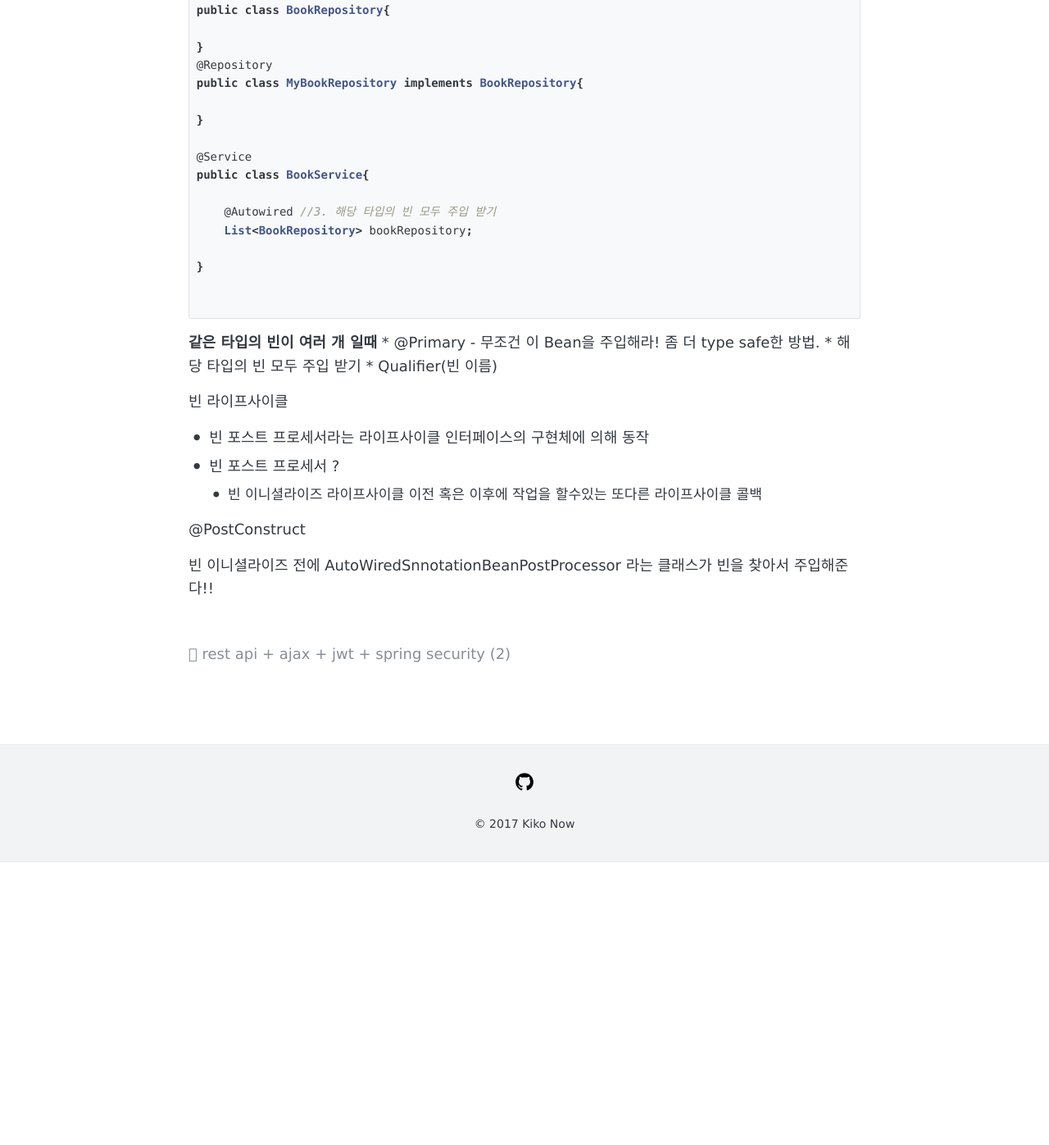
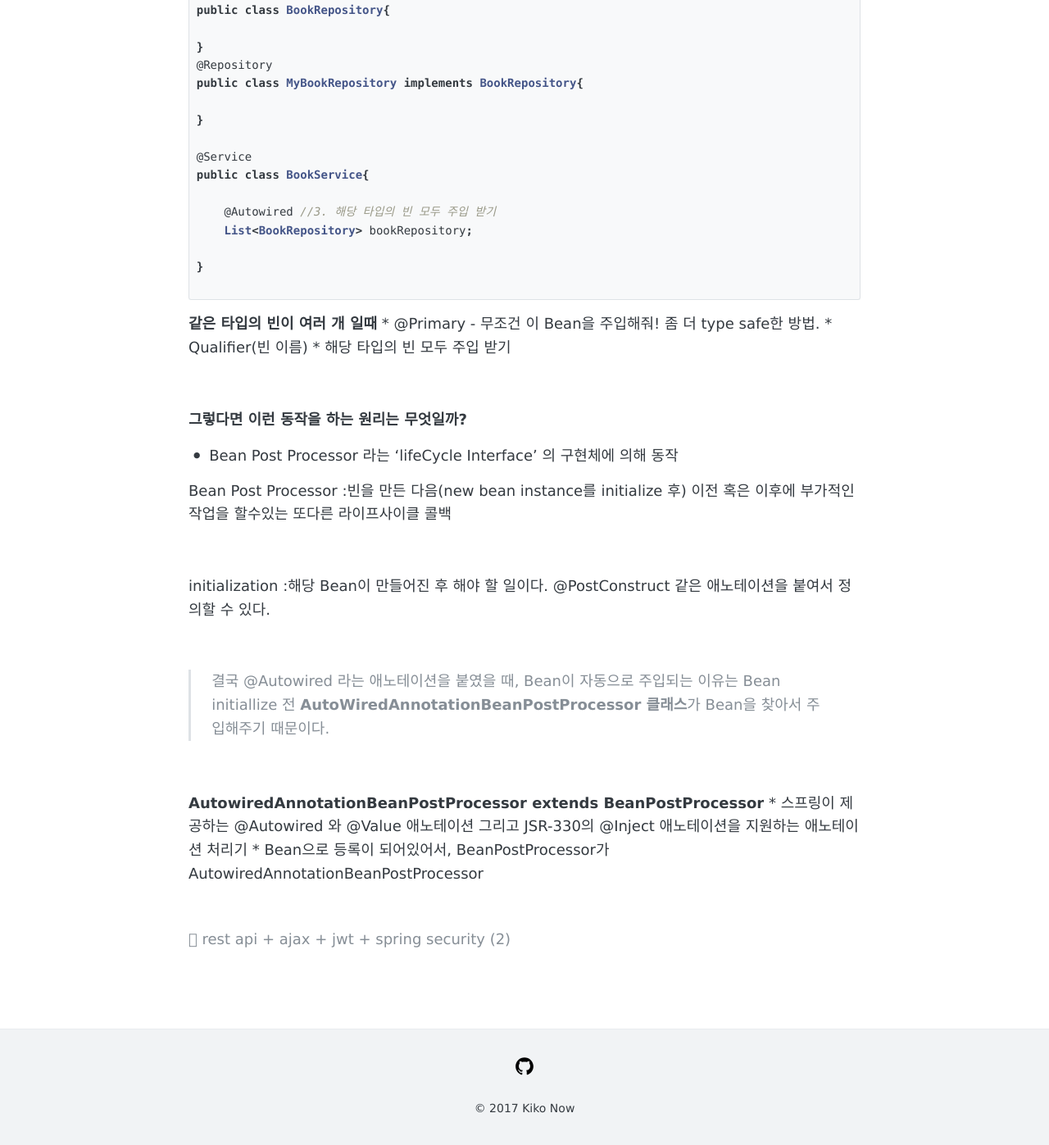
Before and after one commit to ellie1027/hb_9, a Jekyll site: the page built from _posts/2020-11-10-springcore2.md, in a window 1280 px wide and 1400 px high, scrolled down 2809 px. Shown: the top 1397 px of the window at 82% size. Built offline with Jekyll 4.4.1, drawn with Linux system fonts in a browser that asks for light colours; comment, search, counter and statistics services are not loaded; before the commit the page ends 3861 px from its top, so only the background shows below that.

Commit message:
포스팅 추가

````diff
--- a/_posts/2020-11-10-springcore2.md
+++ b/_posts/2020-11-10-springcore2.md
@@ -130,24 +130,34 @@ public class BookService{
 
 }
 
-
 ```
 
 **같은 타입의 빈이 여러 개 일때**
-    * @Primary - 무조건 이 Bean을 주입해라! 좀 더 type safe한 방법.
+    * @Primary - 무조건 이 Bean을 주입해줘! 좀 더 type safe한 방법.
+    * Qualifier(빈 이름)
     * 해당 타입의 빈 모두 주입 받기
-    * Qualifier(빈 이름)
 
+<br>
 
+**그렇다면 이런 동작을 하는 원리는 무엇일까?**
+* Bean Post Processor 라는 'lifeCycle Interface' 의 구현체에 의해 동작
+<br>
 
-빈 라이프사이클
-- 빈 포스트 프로세서라는 라이프사이클 인터페이스의 구현체에 의해 동작
-- 빈 포스트 프로세서 ?
-	- 빈 이니셜라이즈 라이프사이클 이전 혹은 이후에 작업을 할수있는 또다른 라이프사이클 콜백
+Bean Post Processor
+:빈을 만든 다음(new bean instance를 initialize 후) 이전 혹은 이후에 부가적인 작업을 할수있는 또다른 라이프사이클 콜백
 
-@PostConstruct
+<br>
 
-빈 이니셜라이즈 전에
-AutoWiredSnnotationBeanPostProcessor
-라는 클래스가
-빈을 찾아서 주입해준다!!
+initialization
+:해당 Bean이 만들어진 후 해야 할 일이다. @PostConstruct 같은 애노테이션을 붙여서 정의할 수 있다.
+
+<br>
+
+>결국 @Autowired 라는 애노테이션을 붙였을 때, Bean이 자동으로 주입되는 이유는
+>Bean initiallize 전 **AutoWiredAnnotationBeanPostProcessor 클래스**가 Bean을 찾아서 주입해주기 때문이다.
+
+<br>
+
+**AutowiredAnnotationBeanPostProcessor extends BeanPostProcessor**
+    * 스프링이 제공하는 @Autowired 와 @Value 애노테이션 그리고 JSR-330의 @Inject 애노테이션을 지원하는 애노테이션 처리기
+    * Bean으로 등록이 되어있어서, BeanPostProcessor가 AutowiredAnnotationBeanPostProcessor
````
Also changed, not shown: _posts/2020-10-14-springcore.md (+3 -1 lines).
